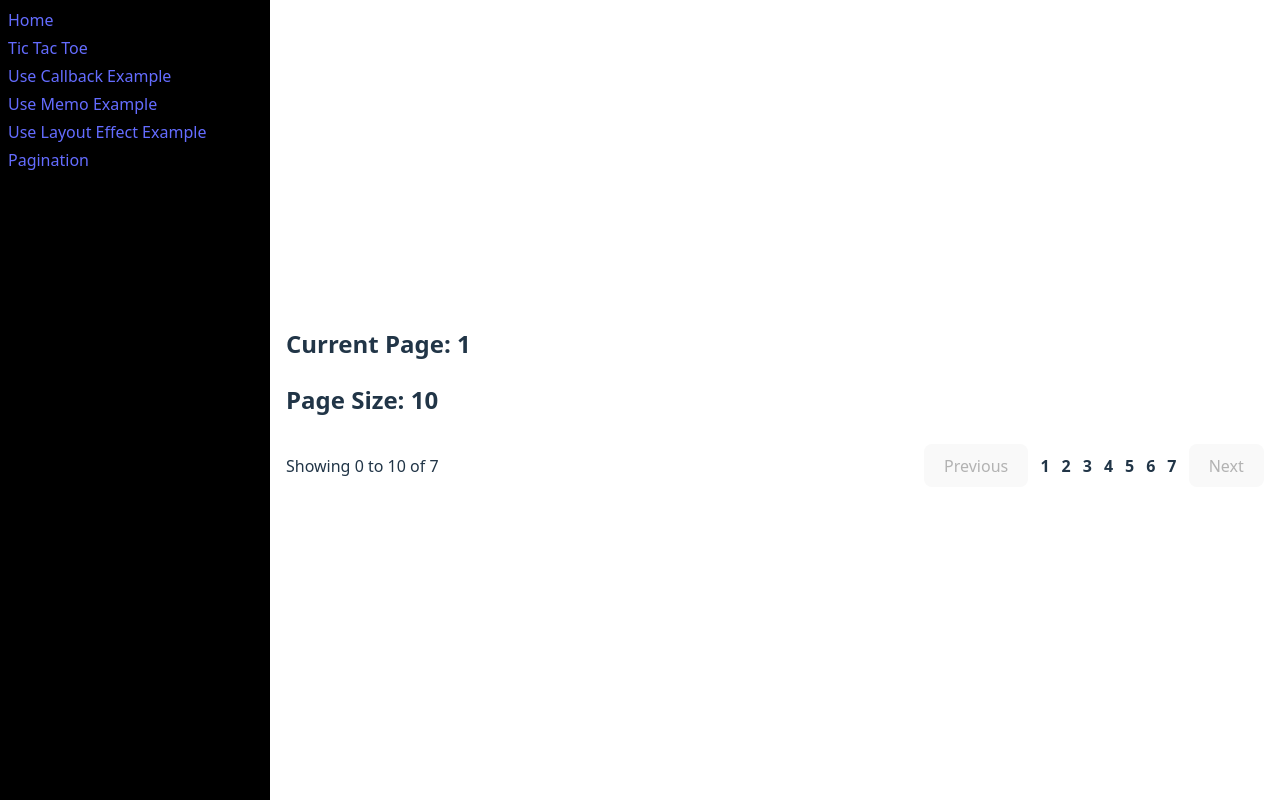
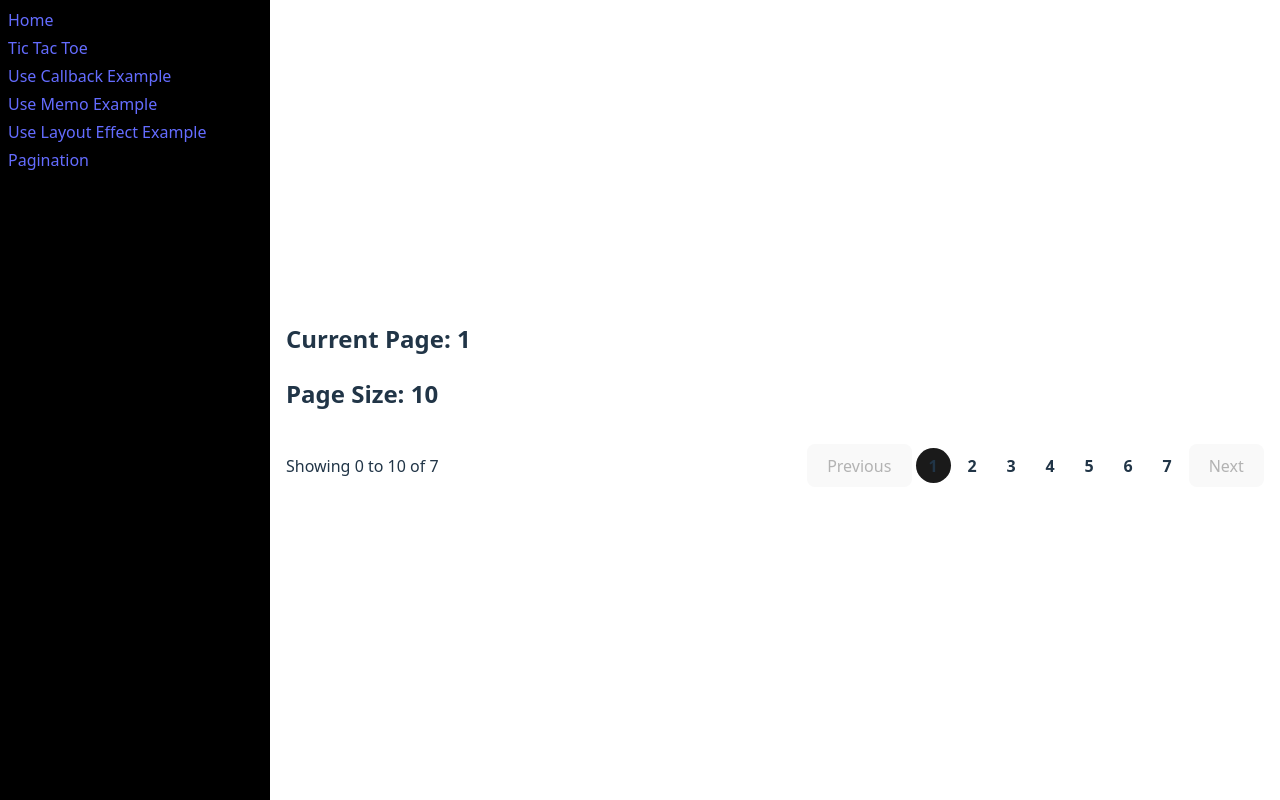
Before and after one commit to g-abhishek/vite-react, a React (Vite) app in the folder vite-react/: page /pagination in a window 1280 px wide. Built offline with nearby package versions, Linux system fonts and the light colour scheme.

Commit message:
added active umber

```diff
--- a/vite-react/src/components/Pagination/index.css
+++ b/vite-react/src/components/Pagination/index.css
@@ -15,7 +15,22 @@
     display: flex;
     flex-direction: row;
     align-items: center;
-    gap: 12px;
+    gap: 4px;
+    font-weight: bold;
 
-    font-weight: bold;
+    > p {
+        min-width: 35px;
+        height: 35px;
+        cursor: pointer;
+        border-radius: 20px;
+
+        display: flex;
+        flex-direction: row;
+        align-items: center;
+        justify-content: center;
+    }
+
+    .active {
+        background: #1a1a1a;
+    }
 }
--- a/vite-react/src/components/Pagination/index.jsx
+++ b/vite-react/src/components/Pagination/index.jsx
@@ -76,6 +76,7 @@ const Pagination = () => {
             {getPagination({ selectedPage: currentPage, totalPages }).map(
               (p) => (
                 <p
+                  className={currentPage === p ? "active" : ""}
                   onClick={() =>
                     typeof p === "number" ? onPageChange({ pageNumber: p }) : {}
                   }
```
